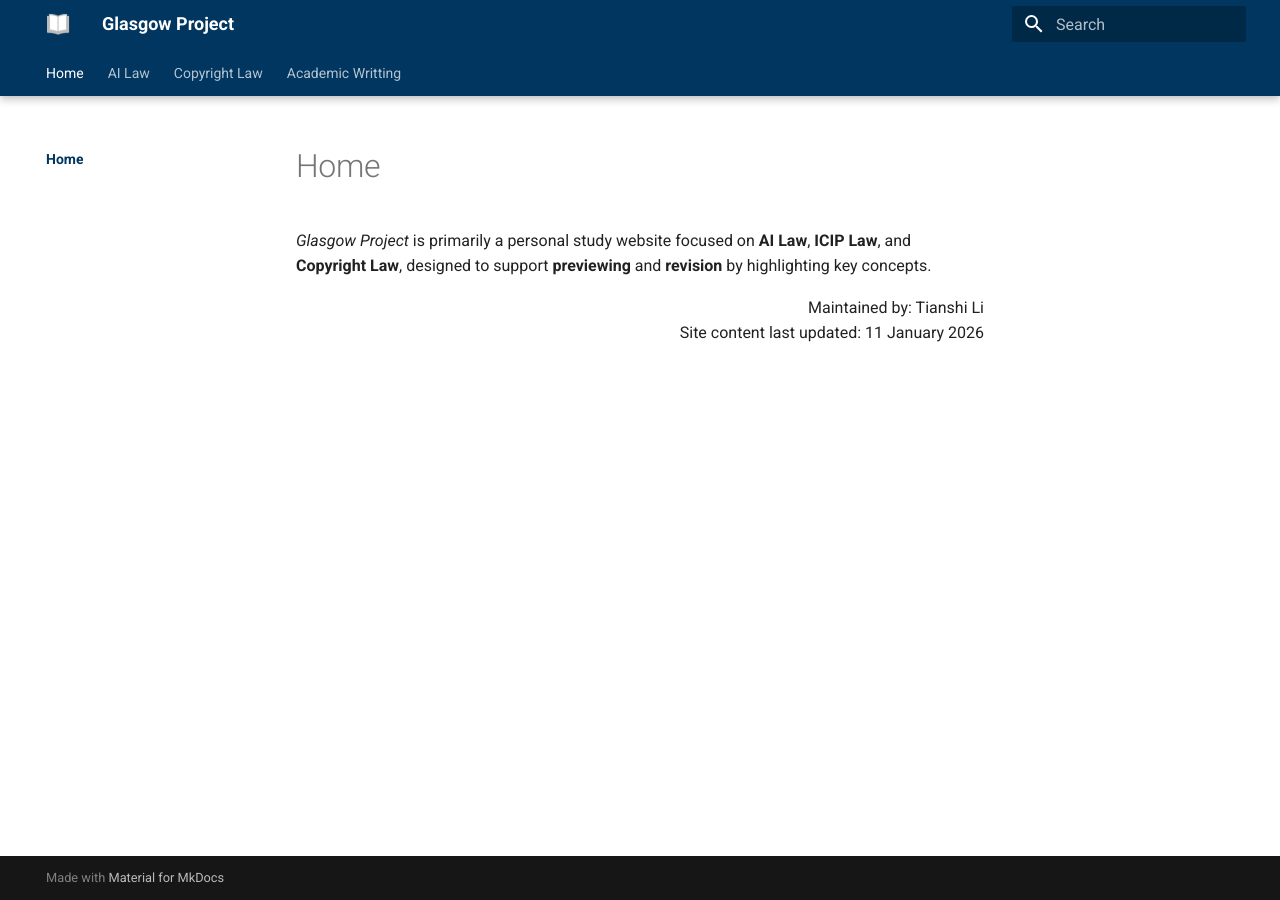
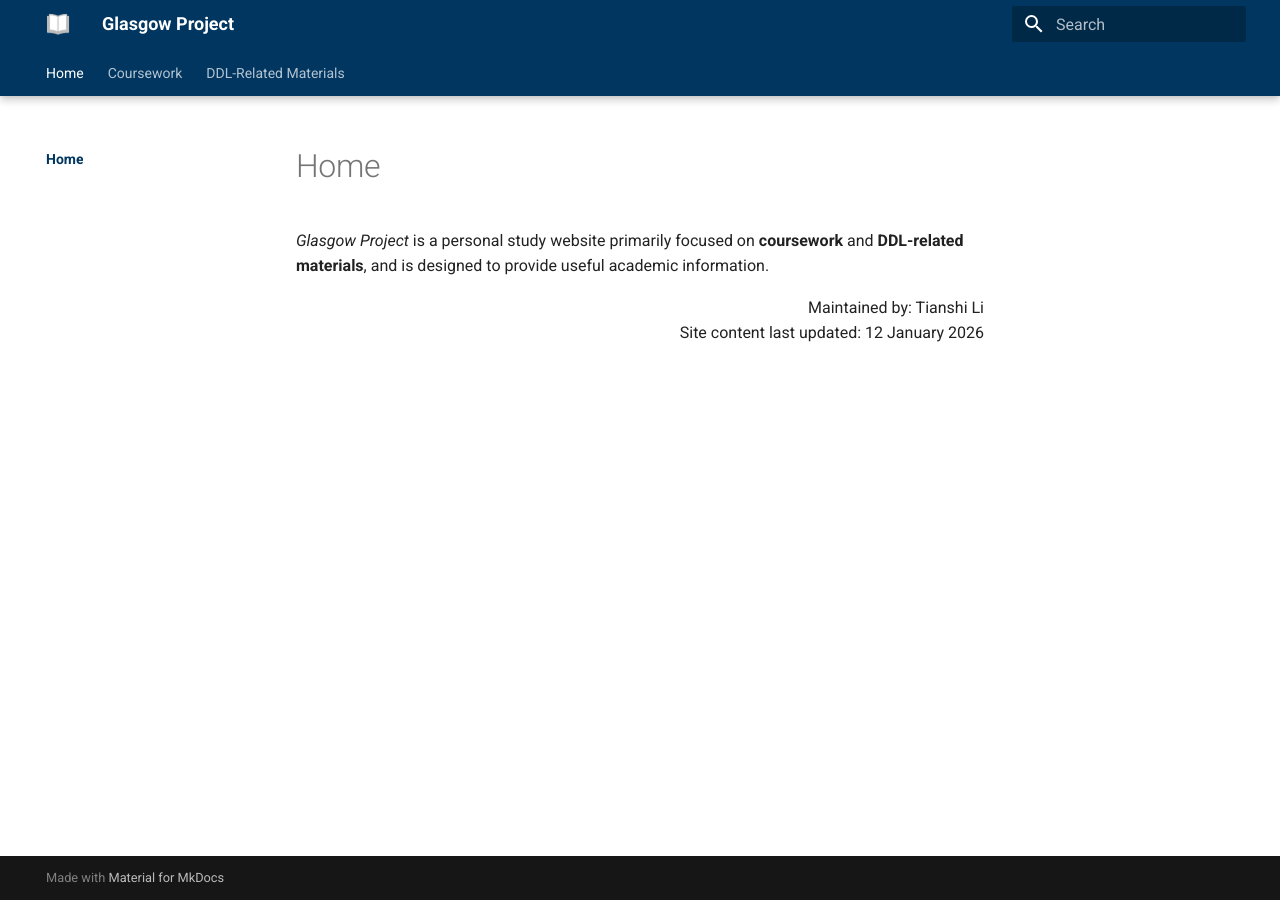
Before and after one commit to leetianshi/glasgow-project, an MkDocs documentation site: the page built from docs/index.md, in a window 1280 px wide. Built offline with MkDocs 1.6.1 and Material for MkDocs 9.7.7, drawn with Linux system fonts in a browser that asks for light colours.

Commit message:
init mkdocs

```diff
--- a/docs/index.md
+++ b/docs/index.md
@@ -1,7 +1,7 @@
 # Home
-*Glasgow Project* is primarily a personal study website focused on **AI Law**, **ICIP Law**, and **Copyright Law**, designed to support **previewing** and **revision** by highlighting key concepts.
+*Glasgow Project* is a personal study website primarily focused on **coursework** and **DDL-related materials**, and is designed to provide useful academic information.
 
 <div align="right">
 Maintained by: Tianshi Li<br>
-Site content last updated: 11 January 2026
+Site content last updated: 12 January 2026
 </div>
--- /dev/null
+++ b/docs/javascripts/extra.js
@@ -0,0 +1,6 @@
+document.addEventListener("DOMContentLoaded", function () {
+  document.querySelectorAll('a[href^="http"]').forEach(link => {
+    link.setAttribute("target", "_blank");
+    link.setAttribute("rel", "noopener");
+  });
+});
--- a/docs/stylesheets/extra.css
+++ b/docs/stylesheets/extra.css
@@ -15,11 +15,6 @@
 /* 正文链接悬停 */
 .md-content a:hover {
   color: #63B3ED;
-}
-
-/* 正文链接已访问 */
-.md-content a:visited {
-  color: #808080;
 }
 
 /* 左侧栏选中 */
--- a/mkdocs.yml
+++ b/mkdocs.yml
@@ -8,21 +8,28 @@ theme:
     - navigation.tabs
     - navigation.tabs.sticky
 
+markdown_extensions:
+  - pymdownx.mark
+
 extra_css:
   - stylesheets/extra.css
+
+extra_javascript:
+  - javascripts/extra.js
 
 nav:
   - Home: index.md
 
-  - AI Law:
-    - Reading List: AI Law/01 Reading List.md
-    - PPT: AI Law/02 PPT.md
+  - Coursework:
+    - AI Law:
+      - Reading List: AI Law/01 Reading List.md
+      - PPT: AI Law/02 PPT.md
+    - Copyright Law:
+      - Reading List: Copyright Law/01 Reading List.md
+      - PPT: Copyright Law/02 PPT.md
+    - Academic Writting:
+      - OSCOLA 4th Edition: Academic Writting/OSCOLA 4th Edition.md
+      - APA 7th Edition: Academic Writting/APA 7th Edition.md
+      - Useful: Academic Writting/Useful.md
 
-  - Copyright Law:
-    - Reading List: Copyright Law/01 Reading List.md
-    - PPT: Copyright Law/02 PPT.md
-
-  - Academic Writting:
-    - OSCOLA 4th Edition: Academic Writting/OSCOLA 4th Edition.md
-    - APA 7th Edition: Academic Writting/APA 7th Edition.md
-    - Useful: Academic Writting/Useful.md
+  - DDL-Related Materials: DDL/DDL.md
```
Also changed, not shown: docs/DDL/DDL.md (added, +30 -0 lines), 4 other files.
